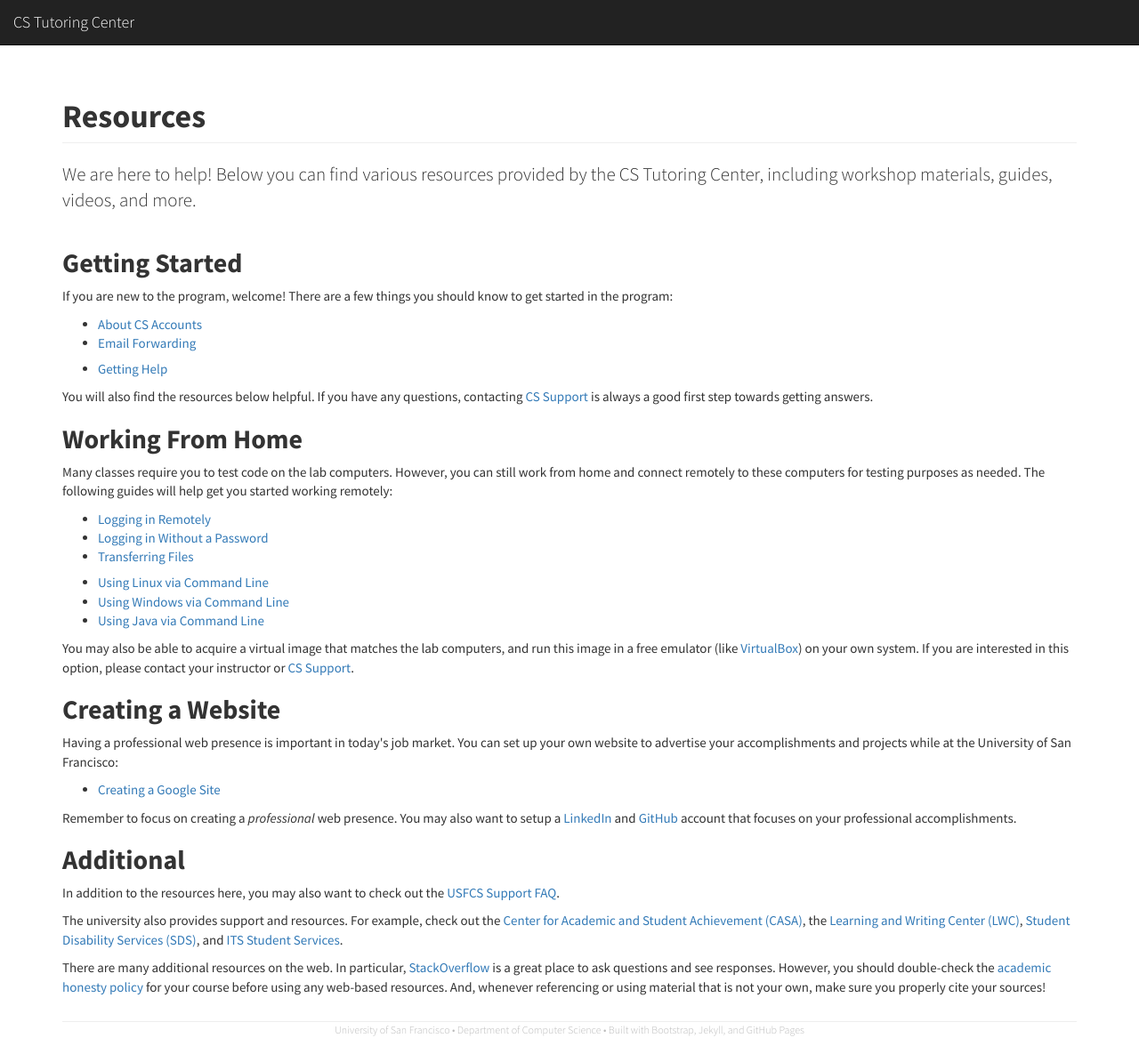
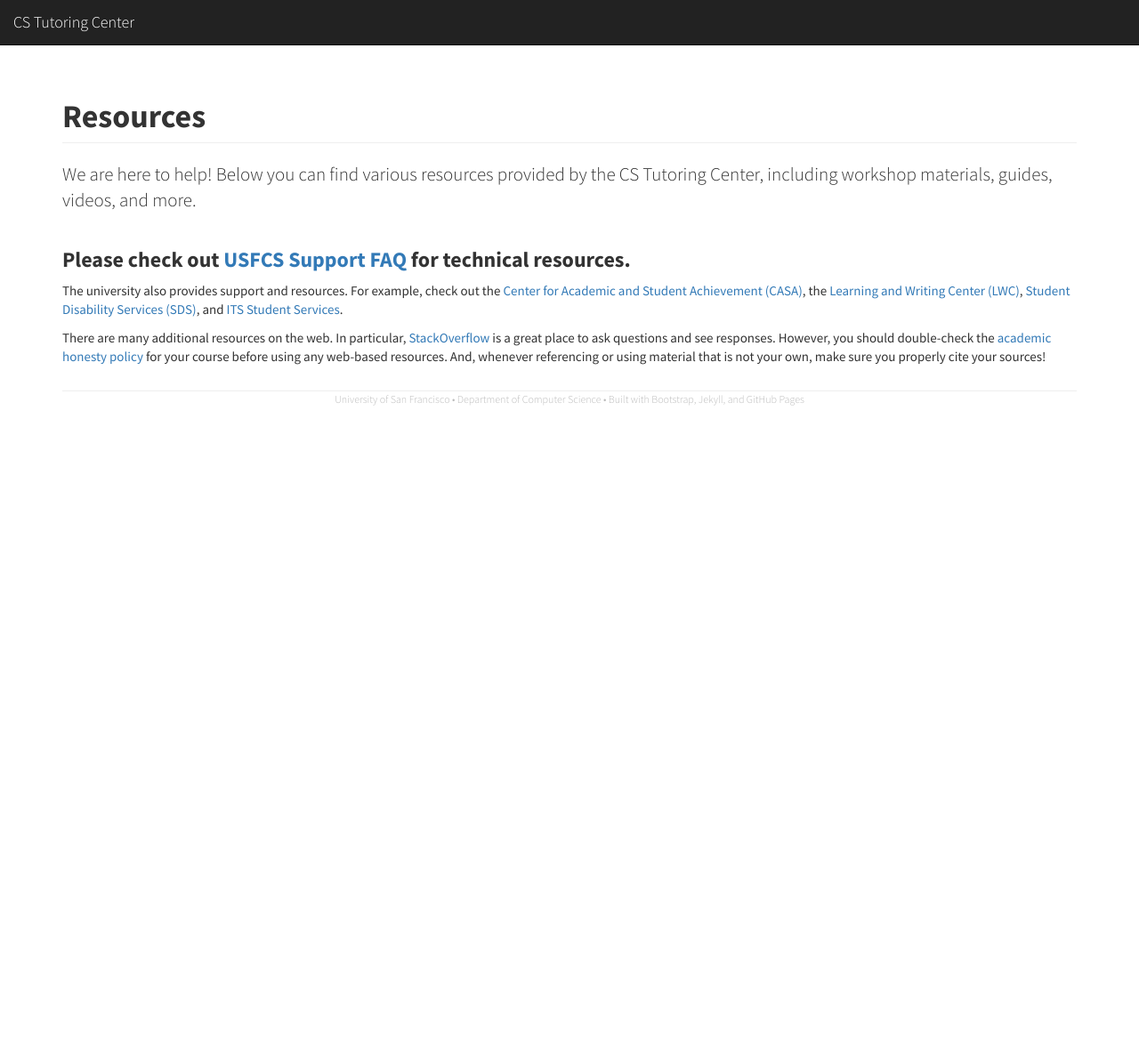
Before and after one commit to CSTutors/CSTutors.github.io, a Jekyll site: the page built from resources/index.html, in a window 1280 px wide. Shown: the whole page at 89% size. Built offline with Jekyll 4.4.1, drawn with Linux system fonts in a browser that asks for light colours; nearby versions of some CDN libraries; after the commit the page ends 900 px from its top, so only the background shows below that.

Commit message:
remove resources temporarily

```diff
--- a/resources/index.html
+++ b/resources/index.html
@@ -4,94 +4,7 @@ title: Resources
 lead: 'We are here to help! Below you can find various resources provided by the CS Tutoring Center, including workshop materials, guides, videos, and more.'
 ---
 
-<!--
-<h2>Workshops</h2>
-
-<p>The CS Tutoring Center holds several workshops throughout the semester. You can find the workshop schedule on the <a href="{{% site.url %}}/calendar/">calendar</a>, and the associated workshop materials below.</p>
-
-<ul>
-    <li>2013-02-11: GitHub Workshop [<a href="https://docs.google.com/presentation/d/1cEanHv4klTTpqGZeDMzBa3vTpNE7PCHlBZrvVd2w5So/edit?hl=en&pli=1#slide=id.p">slides</a>]</li>
-</ul>
-//-->
-
-<h2>Getting Started</h2>
-
-<p>If you are new to the program, welcome! There are a few things you should know to get started in the program:</p>
-
-<ul>
-    <!-- <li><a href="{% post_url 2013-07-18-advising-faq %}">Undergraduate Advising FAQ</a></li> -->
-
-    <li style="margin-top: 1ex;"><a href="{% post_url 2013-07-02-about-cs-accounts %}">About CS Accounts</a></li>
-    <li><a href="{% post_url 2013-07-20-email-forwarding %}">Email Forwarding</a></li>
-
-    <li style="margin-top: 1ex;"><a href="{% post_url 2013-07-20-getting-help %}">Getting Help</a></li>
-</ul>
-
-<p>You will also find the resources below helpful. If you have any questions, contacting <a href="mailto:support@cs.usfca.edu">CS Support</a> is always a good first step towards getting answers.</p>
-
-<h2>Working From Home</h2>
-
-<p>Many classes require you to test code on the lab computers. However, you can still work from home and connect remotely to these computers for testing purposes as needed. The following guides will help get you started working remotely:</p>
-
-<ul>
-    <li><a href="{% post_url 2013-07-20-logging-in-remotely %}">Logging in Remotely</a></li>
-    <li><a href="{% post_url 2013-08-05-logging-in-without-a-password %}">Logging in Without a Password</a></li>
-    <li><a href="{% post_url 2013-07-21-transferring-files %}">Transferring Files</a></li>
-
-    <li style="margin-top: 1ex;"><a href="{% post_url 2013-07-31-using-linux-via-command-line %}">Using Linux via Command Line</a></li>
-    <li><a href="{{ site_url }}/resources/windows_via_commandline.html"> Using Windows via Command Line</a></li>
-    <li><a href="{% post_url 2013-08-01-using-java-via-command-line %}">Using Java via Command Line</a></li>
-</ul>
-
-<p>You  may also be able to acquire a virtual image that matches the lab computers, and run this image in a free emulator (like <a href="https://www.virtualbox.org/">VirtualBox</a>) on your own system. If you are interested in this option, please contact your instructor or <a href="mailto:support@cs.usfca.edu">CS Support</a>.</p>
-<!--
-<h2>Using Revision Control</h2>
-
-<p>You should eventually get used to using a revision control system. The department supports Subversion (SVN), and is beginning to also support Git. The following guides will help you get started using SVN:</p>
-
-<ul>
-    <li><a href="{% post_url 2013-07-31-why-use-revision-control %}">Why Use Revision Control?</a></li>
-    <li><a href="{% post_url 2013-07-31-subversion-svn-basics %}">Subversion (SVN) Basics</a></li>
-
-    <li style="margin-top: 1ex;"><a href="{% post_url 2013-08-01-using-svn-via-command-line %}">Using SVN via Command Line</a></li>
-    <li><a href="{% post_url 2013-08-05-using-svn-via-eclipse-and-subclipse %}">Using SVN via Eclipse and Subclipse</a></li>
-    <li><a href="{% post_url 2014-01-29-git-debugging %}">Git and SSH Debugging</a></li>
-</ul>
-
-<p>Additional guides on using Git will be added as the environment stabilizes and more courses start using it instead of SVN. In the meantime, if you are interested in Git, you may want to sign up for a <a href="https://github.com/">GitHub</a> account. It is a good way to establish a professional presence on the web, but you do need to be careful not to publicly share code solutions to homework. Otherwise, you risk being accused of cheating.</p>
--->
-
-<!--
-<h2>Setting Up Eclipse</h2>
-
-<p>It is important you become familiar with using the command line to write and run code, but eventually you may want to move to using a integrated development environment (IDE) such as Eclipse. (This is a requirement in some classes.) The following guides will tell you how to get Eclipse setup with Java and Subversion:</p>
-
-<ul>
-    <li><a href="{% post_url 2013-08-05-setting-up-java-and-eclipse %}">Setting Up Java and Eclipse</a></li>
-    <li><a href="{% post_url 2013-07-31-configuring-eclipse %}">Configuring Eclipse</a></li>
-
-    <li style="margin-top: 1ex;"><a href="{% post_url 2013-08-05-using-svn-via-eclipse-and-subclipse %}">Using SVN via Eclipse and Subclipse</a></li>
-    <li><a href="{% post_url 2013-08-05-enabling-assertions-in-eclipse %}">Enabling Assertions in Eclipse</a></li>
-    <li><a href="{% post_url 2013-08-05-adding-user-libraries-in-eclipse %}">Adding User Libraries in Eclipse</a></li>
-</ul>
-
-<p>Eclipse will always be available on the lab computers as well. When you combine Eclipse and SVN, you can have a very smooth transition between working on the lab computers and working from home.</p>
-
-<p>You can also use Eclipse with Python and Git. If you are interested, there are plenty of resources on the web.</p> -->
-
-<h2>Creating a Website</h2>
-
-<p>Having a professional web presence is important in today's job market. You can set up your own website to advertise your accomplishments and projects while at the University of San Francisco:</p>
-
-<ul>
-    <li><a href="{% post_url 2013-08-01-creating-a-google-site %}">Creating a Google Site</a></li>
-</ul>
-
-<p>Remember to focus on creating a <em>professional</em> web presence. You may also want to setup a <a href="http://www.linkedin.com/">LinkedIn</a> and <a href="https://github.com/">GitHub</a> account that focuses on your professional accomplishments.</p>
-
-<h2>Additional</h2>
-
-<p>In addition to the resources here, you may also want to check out the <a href="https://myusf.usfca.edu/arts-sciences/computer-science/technical-resources">USFCS Support FAQ</a>.</p>
+<h3>Please check out <a href="https://myusf.usfca.edu/arts-sciences/computer-science/technical-resources">USFCS Support FAQ</a> for technical resources.</h3>
 
 <p>The university also provides support and resources. For example, check out the <a href="http://www.usfca.edu/casa/">Center for Academic and Student Achievement (CASA)</a>, the <a href="http://www.usfca.edu/lwc/">Learning and Writing Center (LWC)</a>, <a href="http://www.usfca.edu/sds/">Student Disability Services (SDS)</a>, and <a href="http://usfca.edu/its/help/students/">ITS Student Services</a>.</p>
 
```
